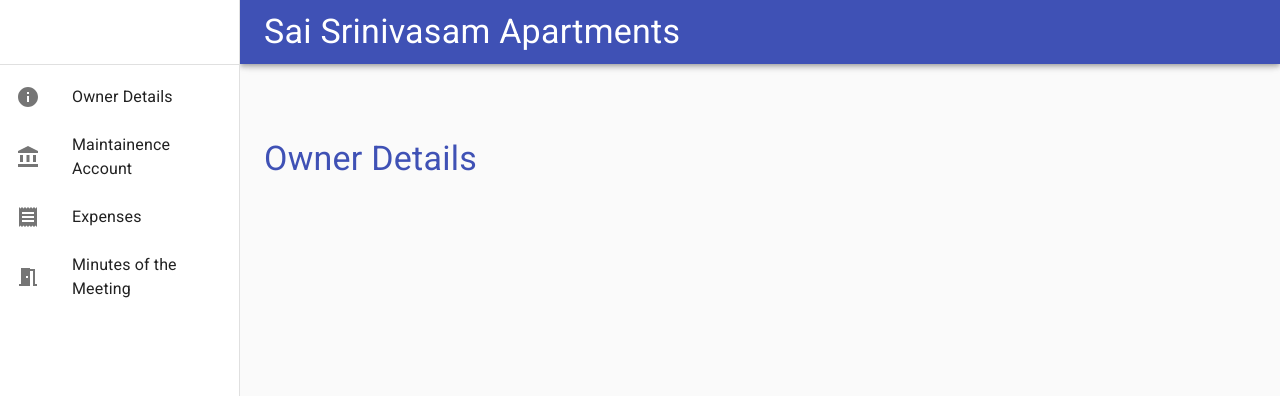
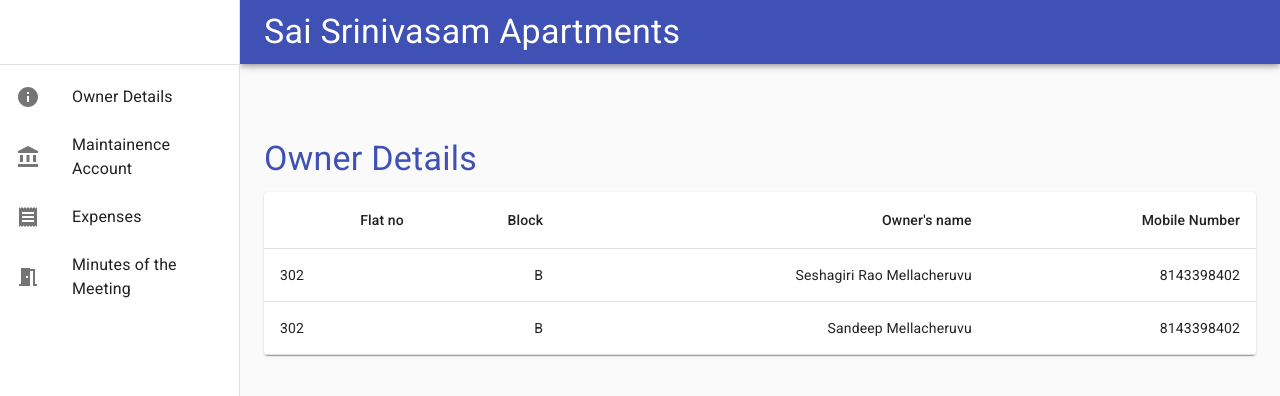
Before and after one commit to sandeepvja/maintainence-ui, a React (Create React App) app: page / in a window 1280 px wide. Shown: the top 396 px of the page. Built offline with nearby package versions, Linux system fonts and the light colour scheme.

Commit message:
Adding ownership details

```diff
--- /dev/null
+++ b/src/components/ownerdetails_page/OwnerDetailRecords.js
@@ -0,0 +1,56 @@
+import React from 'react';
+import { makeStyles } from '@material-ui/core/styles';
+import Table from '@material-ui/core/Table';
+import TableBody from '@material-ui/core/TableBody';
+import TableCell from '@material-ui/core/TableCell';
+import TableContainer from '@material-ui/core/TableContainer';
+import TableHead from '@material-ui/core/TableHead';
+import TableRow from '@material-ui/core/TableRow';
+import Paper from '@material-ui/core/Paper';
+
+const useStyles = makeStyles({
+  table: {
+    minWidth: 650,
+  },
+});
+
+function createData(flatno, block, ownersName, mobileNumber) {
+  return { flatno, block, ownersName, mobileNumber };
+}
+
+const rows = [
+  createData('302', 'B', 'Seshagiri Rao Mellacheruvu', '8143398402'),
+  createData('302', 'B', 'Sandeep Mellacheruvu', '8143398402'),
+];
+
+export default function OwnerDetailRecords() {
+  const classes = useStyles();
+  const columnNames = ['Flat no', 'Block', 'Owner\'s name', 'Mobile Number']
+  const tableCells = columnNames.map((columnName) =>
+      <TableCell align="right">{columnName}</TableCell>
+  )
+  return (
+    <TableContainer component={Paper}>
+      <Table className={classes.table} aria-label="simple table">
+        <TableHead>
+          <TableRow>
+            {tableCells}
+          </TableRow>
+        </TableHead>
+        <TableBody>
+          {
+            rows.map((row, index) => (
+              <TableRow key={index}>
+                <TableCell component="th" scope="row">
+                  {row.flatno}
+                </TableCell>
+                <TableCell align="right">{row.block}</TableCell>
+                <TableCell align="right">{row.ownersName}</TableCell>
+                <TableCell align="right">{row.mobileNumber}</TableCell>
+            </TableRow>
+          ))}
+        </TableBody>
+      </Table>
+    </TableContainer>
+  )
+}
--- a/src/components/ownerdetails_page/owners.js
+++ b/src/components/ownerdetails_page/owners.js
@@ -1,6 +1,7 @@
 import React from 'react';
 import { makeStyles } from '@material-ui/core/styles';
 import Typography from '@material-ui/core/Typography';
+import OwnerDetailRecords from './OwnerDetailRecords';
 
 const useStyles = makeStyles((theme) => ({
   table: {
@@ -15,8 +16,11 @@ const useStyles = makeStyles((theme) => ({
 export default function OwnerDetails(){
   const classes = useStyles();
   return (
-    <Typography variant="h4" component="h2" gutterBottom className={classes.tableTitle}>
-      Owner Details
-    </Typography>
+    <div>
+      <Typography variant="h4" component="h2" gutterBottom className={classes.tableTitle}>
+        Owner Details
+      </Typography>
+      <OwnerDetailRecords/>
+    </div>
   )
 }
```
